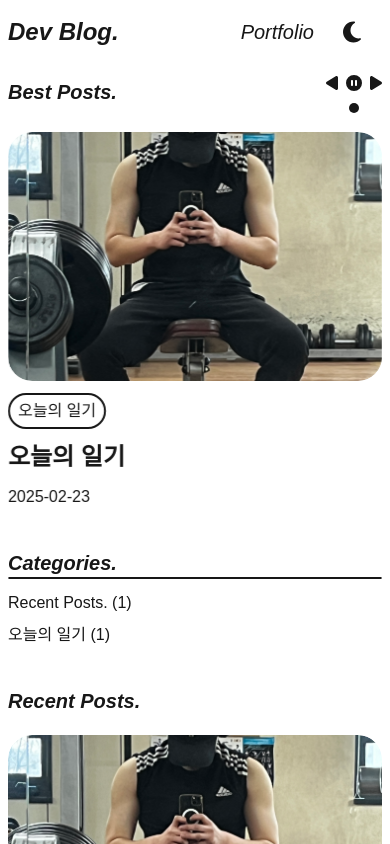
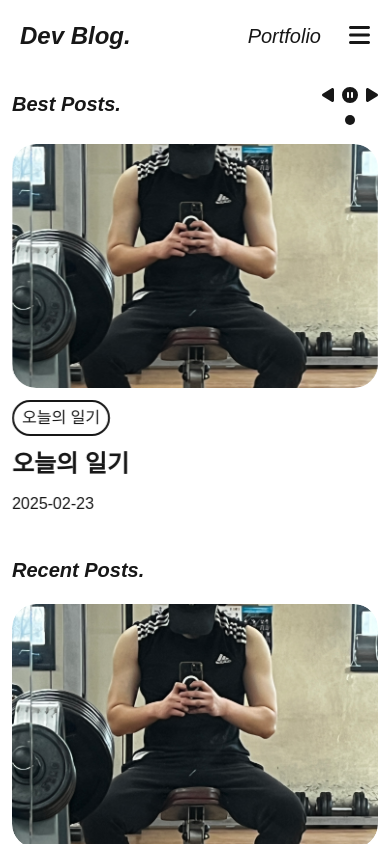
Before and after one commit to lee-seokmin/blog, a Next.js app: page / in a window 390 px wide. Shown: the top 844 px of the page. Built offline with nearby package versions, Linux system fonts and the light colour scheme; a web font is replaced by a local one.

Commit message:
모바일 화면의 헤더 수정

```diff
--- a/src/app/components/MainLayout.tsx
+++ b/src/app/components/MainLayout.tsx
@@ -8,6 +8,7 @@ import { useState, useEffect } from 'react';
 import { getMdxContent } from '../utils/getMdxContent';
 import type { MdxContent } from '../utils/getMdxContent';
 import Link from "next/link";
+import Header from './header';
 
 export default function MainLayout() {
   const [currentSlide, setCurrentSlide] = useState(0);
@@ -58,8 +59,19 @@ export default function MainLayout() {
     }
   };
 
+  const categories = posts.length > 0 ? [
+    { name: "Recent Posts.", count: posts.length },
+    ...uniqueTags.map(tag => ({ name: tag, count: tagCounts[tag] }))
+  ] : [];
+
   return (
-    <div className="flex flex-col gap-10 md:gap-5 w-full max-w-[900px] mx-auto p-2">
+    <>
+      <Header
+        categories={categories}
+        currentCategory={currentCategory}
+        onCategoryChange={setCurrentCategory}
+      />
+      <div className="flex flex-col gap-10 md:gap-5 w-full max-w-[900px] mx-auto p-3">
         <div className="flex flex-col md:flex-row justify-between gap-10">
           <div className="flex flex-col gap-5 w-full md:w-4/5">
             <div className="flex flex-col gap-2">
@@ -101,7 +113,7 @@ export default function MainLayout() {
               isPaused={isPaused}
             />
           </div>
-        <div className="flex flex-col gap-3 w-full md:w-1/5">
+          <div className="flex flex-col gap-3 w-full md:w-1/5 hidden md:flex">
             <h1 className="text-xl font-bold italic md:pr-5 cursor-pointer Categories">Categories.</h1>
             <ul className="flex cursor-pointer flex-col gap-2">
               <Link href={"#Recent Posts."}>
@@ -132,5 +144,6 @@ export default function MainLayout() {
           </div>
         </div>
       </div>
+    </>
   );
 }
--- a/src/app/components/header.tsx
+++ b/src/app/components/header.tsx
@@ -3,16 +3,27 @@
 import Link from 'next/link';
 import { useState, useEffect, useRef } from 'react';
 import { FontAwesomeIcon } from '@fortawesome/react-fontawesome';
-import { faMoon, faSun, faCircle } from '@fortawesome/free-solid-svg-icons';
+import { faMoon, faSun, faCircle, faBars, faXmark } from '@fortawesome/free-solid-svg-icons';
 import { useTheme } from '@/app/context/ThemeContext';
 
-export default function Header() {
+interface HeaderProps {
+  categories?: { name: string; count: number }[];
+  currentCategory?: string;
+  onCategoryChange?: (category: string) => void;
+}
+
+export default function Header({
+  categories = [],
+  currentCategory = "Recent Posts.",
+  onCategoryChange = () => {}
+}: HeaderProps) {
   const headerRef = useRef<HTMLElement>(null);
   const [headerHeight, setHeaderHeight] = useState(0);
   const { isDark, toggleDarkMode } = useTheme();
   const [isRotating, setIsRotating] = useState(false);
   const [isVisible, setIsVisible] = useState(true);
   const [prevScrollPos, setPrevScrollPos] = useState(0);
+  const [isDrawerOpen, setIsDrawerOpen] = useState(false);
 
   useEffect(() => {
     const handleScroll = () => {
@@ -56,10 +67,20 @@ export default function Header() {
     setTimeout(() => setIsRotating(false), 500);
   };
 
+  const toggleDrawer = () => {
+    setIsDrawerOpen(!isDrawerOpen);
+  };
+
+  const handleCategoryClick = (categoryName: string) => {
+    onCategoryChange(categoryName);
+    setIsDrawerOpen(false);
+  };
+
   return (
+    <>
       <header
         ref={headerRef}
-      className={`fixed w-full top-0 z-50 transition-transform duration-300 bg-background text-foreground p-2 md:p-5 flex justify-between items-center ${
+        className={`fixed w-full top-0 z-50 transition-transform duration-300 bg-background text-foreground p-5 flex justify-between items-center ${
           isVisible ? 'translate-y-0' : '-translate-y-full'
         }`}
       >
@@ -68,12 +89,14 @@ export default function Header() {
             Dev Blog.
           </p>
         </Link>
-      <div className="flex gap-2 md:gap-10 items-center">
+        <div className="flex gap-7 md:gap-10 items-center">
           <Link href="https://seokminfolio.netlify.app/" target="_blank" className="flex">
             <p className="hover:underline text-xl italic">
               Portfolio
             </p>
           </Link>
+          {/* 데스크톱 버전의 다크모드 토글 */}
+          <div className="hidden md:block">
             <div className={`group fa-layers fa-fw fa-3x cursor-pointer ${isRotating ? 'icon-rotate' : ''}`} onClick={handleToggle}>
               <FontAwesomeIcon
                 icon={faCircle}
@@ -86,6 +109,57 @@ export default function Header() {
               )}
             </div>
           </div>
+          {/* 모바일 메뉴 버튼 */}
+          <button className="md:hidden text-2xl" onClick={toggleDrawer}>
+            <FontAwesomeIcon icon={isDrawerOpen ? faXmark : faBars} />
+          </button>
+        </div>
       </header>
+
+      {/* Drawer */}
+      <div className={`fixed top-0 right-0 h-full w-2/5 bg-background text-foreground transform transition-transform duration-300 ease-in-out z-40 ${
+        isDrawerOpen ? 'translate-x-0' : 'translate-x-full'
+      }`}>
+        <div className="flex flex-col p-5 pt-16 justify-between h-full">
+          <div className="flex flex-col gap-3">
+            <h2 className="text-xl font-bold italic Categories">Categories.</h2>
+            <ul className="flex flex-col gap-2">
+              {categories && categories.length > 0 && categories.map((category, index) => (
+                <Link
+                  href={`#${category.name}`}
+                  key={index}
+                  onClick={() => handleCategoryClick(category.name)}
+                >
+                  <li className={`cursor-pointer hover:underline ${
+                    currentCategory === category.name ? 'font-bold' : ''
+                  }`}>
+                    {category.name} ({category.count})
+                  </li>
+                </Link>
+              ))}
+            </ul>
+          </div>
+          <div className={`group fa-layers fa-fw fa-3x cursor-pointer self-end ${isRotating ? 'icon-rotate' : ''}`} onClick={handleToggle}>
+            <FontAwesomeIcon
+              icon={faCircle}
+              className="group-hover:text-tint text-background"
+            />
+            {isDark ? (
+              <FontAwesomeIcon icon={faSun} transform="shrink-8" />
+            ) : (
+              <FontAwesomeIcon icon={faMoon} transform="shrink-8" />
+            )}
+          </div>
+        </div>
+      </div>
+
+      {/* Overlay */}
+      {isDrawerOpen && (
+        <div
+          className="fixed inset-0 bg-black bg-opacity-50 z-30 md:hidden"
+          onClick={toggleDrawer}
+        />
+      )}
+    </>
   );
 }
--- a/src/app/posts/[slug]/page.tsx
+++ b/src/app/posts/[slug]/page.tsx
@@ -34,9 +34,16 @@ export default async function PostPage({ params }: Props) {
     notFound();
   }
 
+  // Calculate categories
+  const categories = Array.from(new Set(posts.map(post => post.tags)))
+    .map(tags => ({
+      name: tags,
+      count: posts.filter(post => post.tags === tags).length
+    }));
+
   return (
     <div>
-      <Header />
+      <Header categories={categories} />
       <div className="flex w-full max-w-[1200px] mx-auto p-4 md:p-4 sm:p-2 gap-8 SlideInLeft">
         <div className="markdown-body flex-1 break-words overflow-hidden">
           <div className="flex flex-wrap items-end gap-5">
```
Lines whose indentation alone changed are shown as unchanged.
